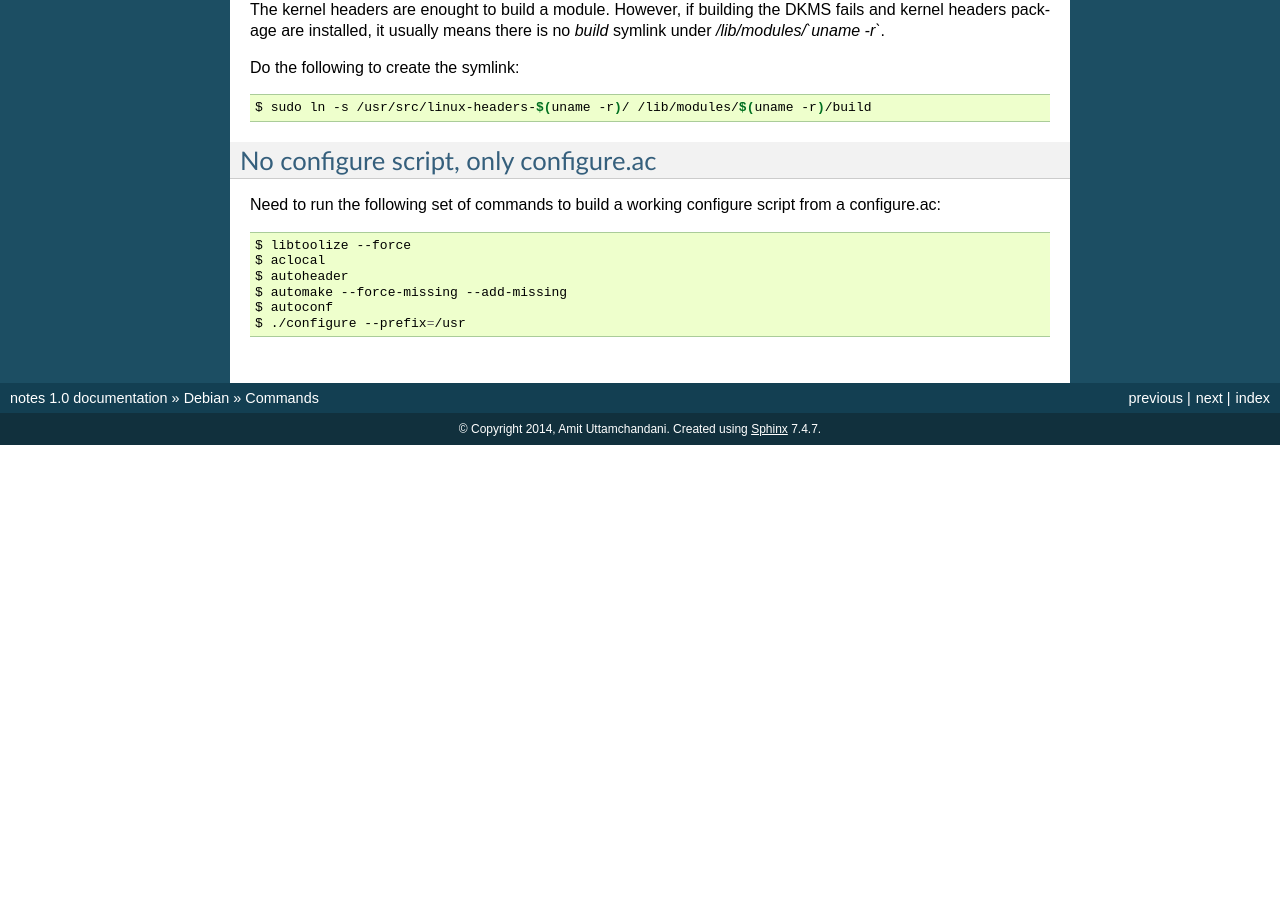
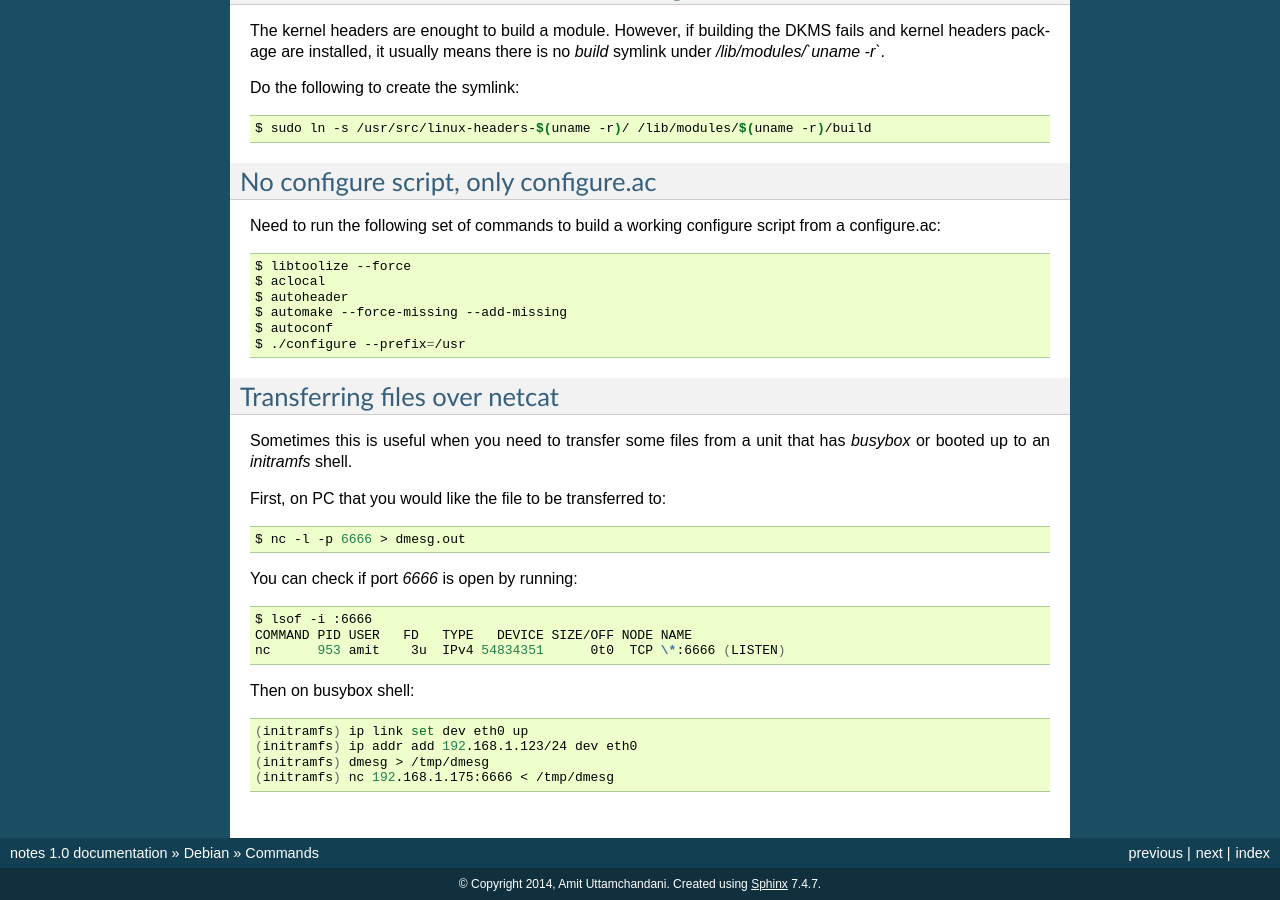
Before and after one commit to amituttam/notes, a Sphinx documentation site: the page built from docs/debian/commands.rst, in a window 1280 px wide and 900 px high, scrolled down 712 px. Built offline with Sphinx 7.4.7, drawn with Linux system fonts in a browser that asks for light colours; before the commit the page ends 1157 px from its top, so only the background shows below that; some of the changed text lies outside the part shown.

Commit message:
commands: Transfer files over netcat
Signed-off-by: Amit Uttamchandani <auttamchandani@logicube.com>

```diff
--- a/docs/debian/commands.rst
+++ b/docs/debian/commands.rst
@@ -57,3 +57,32 @@
     $ automake --force-missing --add-missing
     $ autoconf
     $ ./configure --prefix=/usr
+
+Transferring files over netcat
+------------------------------
+
+Sometimes this is useful when you need to transfer some files from a
+unit that has *busybox* or booted up to an *initramfs* shell.
+
+First, on PC that you would like the file to be transferred to:
+
+.. code-block:: bash
+
+    $ nc -l -p 6666 > dmesg.out
+
+You can check if port *6666* is open by running:
+
+.. code-block:: bash
+
+    $ lsof -i :6666
+    COMMAND PID USER   FD   TYPE   DEVICE SIZE/OFF NODE NAME
+    nc      953 amit    3u  IPv4 54834351      0t0  TCP \*:6666 (LISTEN)
+
+Then on busybox shell:
+
+.. code-block:: bash
+
+    (initramfs) ip link set dev eth0 up
+    (initramfs) ip addr add 192.168.1.123/24 dev eth0
+    (initramfs) dmesg > /tmp/dmesg
+    (initramfs) nc 192.168.1.175:6666 < /tmp/dmesg
```
